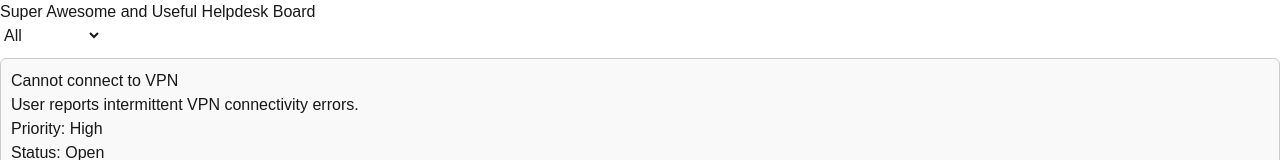
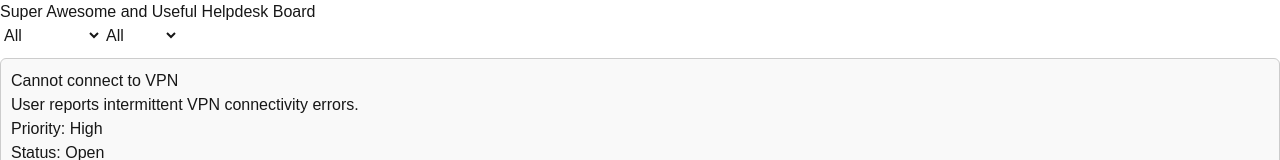
Before and after one commit to alexmenendez1/helpdesk-board, a Next.js app: page / in a window 1280 px wide. Shown: the top 160 px of the page. Built offline with nearby package versions, Linux system fonts and the light colour scheme.

Commit message:
priorityfilter added

```diff
--- a/src/app/components/Board.jsx
+++ b/src/app/components/Board.jsx
@@ -2,6 +2,7 @@
 import { useEffect, useState } from "react";
 import TicketList from "./TicketList";
 import StatusFilter from "./StatusFilter";
+import PriorityFilter from "./PriorityFilter";
 import MyQueueSummary from "./MyQueueSummary";
 
 
@@ -9,6 +10,7 @@ import MyQueueSummary from "./MyQueueSummary";
 export default function TicketBoard() {
     const [ tickets, setTickets ] = useState([]);
     const [selectedStatus, setSelectedStatus] = useState("All");
+    const [selectedPriority, setSelectedPriority] = useState("All");
     const [queue, setQueue] = useState([]);
 
     useEffect(() => {
@@ -49,7 +51,8 @@ useEffect(() => {
     return () => clearInterval(interval);
 }, []);
 const filteredTickets = tickets.filter(ticket =>
-     selectedStatus === "All" || ticket.status === selectedStatus
+     (selectedStatus === "All" || ticket.status === selectedStatus) &&
+     (selectedPriority === "All" || ticket.priority === selectedPriority)
 );
 
 function addToQueue(ticket) {
@@ -71,6 +74,10 @@ return (
             selectedStatus={selectedStatus}
             onStatusChange={setSelectedStatus}
         />
+        <PriorityFilter
+            selectedPriority={selectedPriority}
+            onPriorityChange={setSelectedPriority}
+        />
 <TicketList tickets={filteredTickets} onAddToQueue={addToQueue} />
 <MyQueueSummary queue={queue}
     onRemoveFromQueue={removeFromQueue}
--- a/src/app/components/PriorityFilter.jsx
+++ b/src/app/components/PriorityFilter.jsx
@@ -0,0 +1,16 @@
+"use client";
+
+export default function PriorityFilter({selectedPriority, onPriorityChange}) {
+    return (
+        <select
+            value={selectedPriority}
+            onChange={(e) => onPriorityChange(e.target.value)}
+        >
+            <option value="All">All</option>
+            <option value="Low">Low</option>
+            <option value=" Medium">Medium</option>
+            <option value="High">High</option>
+            <option value="Critical">Critical</option>
+        </select>
+    );
+}
```
